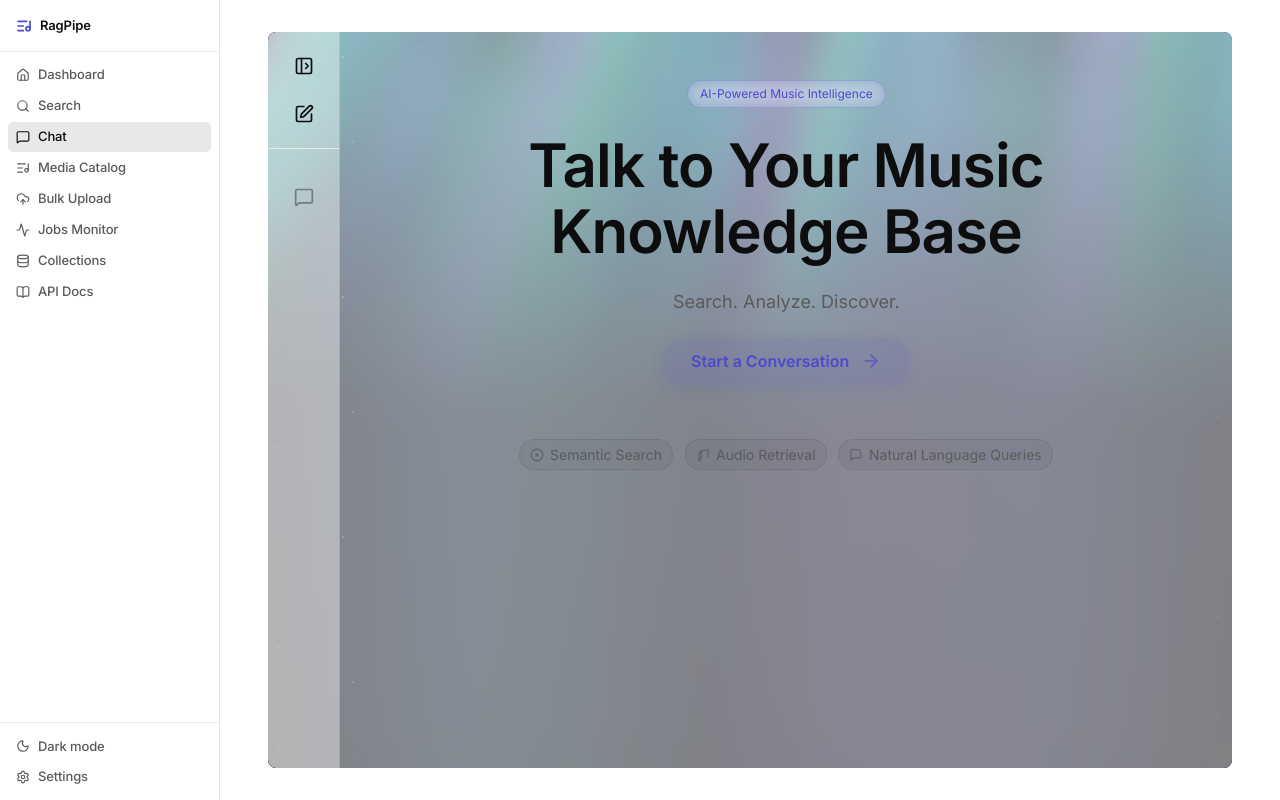
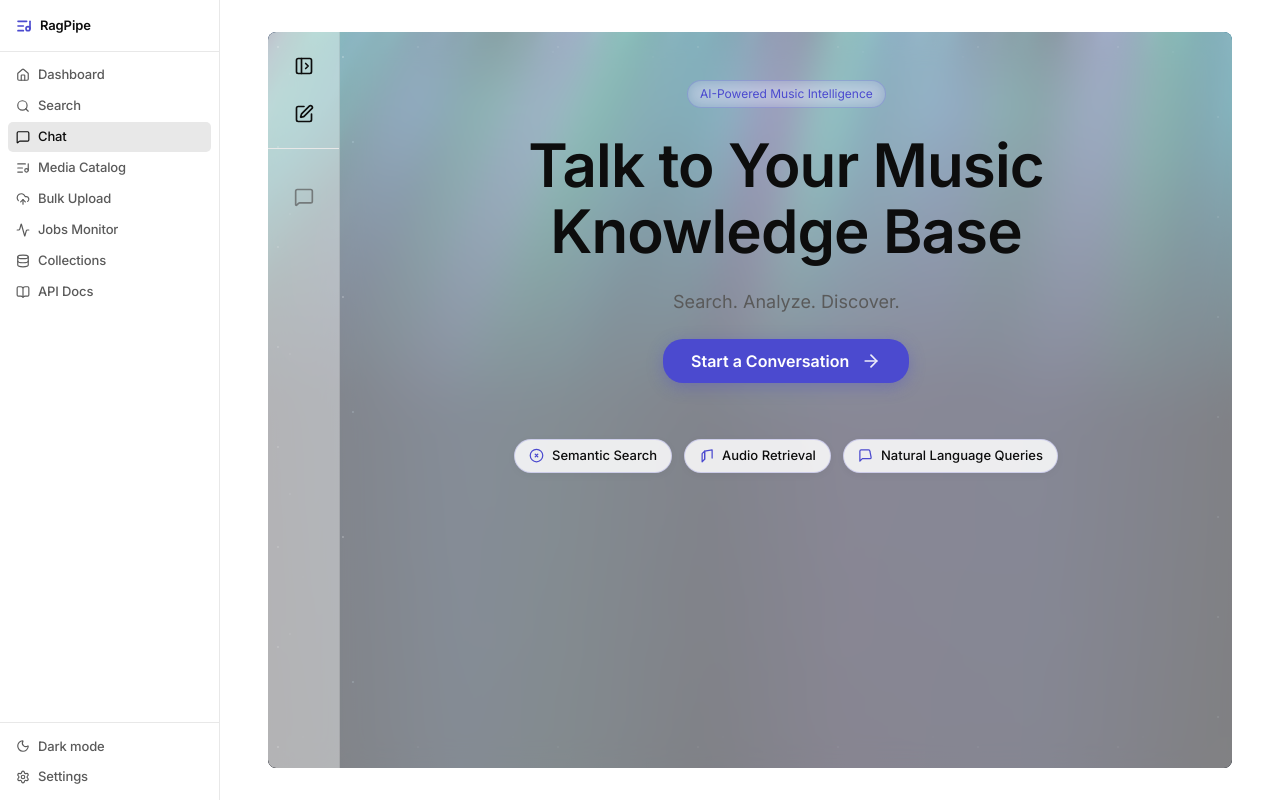
Before and after one commit to bedukumar/music-RAG, a React (Vite) app in the folder frontend/: page /chat in a window 1280 px wide. Built offline with nearby package versions, Linux system fonts and the light colour scheme.

Commit message:
saving some changes..

```diff
--- a/frontend/src/pages/Chat.css
+++ b/frontend/src/pages/Chat.css
@@ -562,29 +562,41 @@
 .chip {
   display: inline-flex;
   align-items: center;
-  gap: 6px;
-  background: rgba(255,255,255,0.05);
-  border: 1px solid rgba(255,255,255,0.1);
+  gap: 8px;
+  background: rgba(255, 255, 255, 0.06);
+  border: 1px solid rgba(255, 255, 255, 0.14);
   border-radius: 999px;
-  padding: 4px 10px;
-  font-size: 14px;
-  color: #fff;
-  backdrop-filter: blur(4px);
+  padding: 6px 14px;
+  font-size: 13px;
+  font-weight: 500;
+  color: var(--text-1);
+  backdrop-filter: blur(8px);
+  cursor: pointer;
   opacity: 0;
   transform: translateY(20px) scale(0.95);
   animation: chipFade 300ms forwards;
+  transition: transform var(--t-fast), background var(--t-fast), border-color var(--t-fast), color var(--t-fast), box-shadow var(--t-fast);
 }
 
 .chip:hover {
-  background: rgba(255,255,255,0.09);
-  transform: translateY(-2px) scale(1.01);
-  box-shadow: 0 0 8px rgba(255,255,255,0.3);
+  background: rgba(91, 91, 214, 0.15);
+  border-color: rgba(91, 91, 214, 0.45);
+  color: #ffffff;
+  transform: translateY(-2px) scale(1.02);
+  box-shadow: 0 4px 14px rgba(91, 91, 214, 0.25);
 }
 
 .chip-icon {
-  width: 14px;
-  height: 14px;
-  opacity: 0.8;
+  width: 15px;
+  height: 15px;
+  color: var(--accent);
+  flex-shrink: 0;
+  transition: transform var(--t-fast), color var(--t-fast);
+}
+
+.chip:hover .chip-icon {
+  color: #ffffff;
+  transform: scale(1.1);
 }
 
 .chip:nth-child(1) { animation-delay: 0ms; }
@@ -1359,29 +1371,50 @@
 
 /* ── CTA button ── */
 [data-theme="light"] .cta-button {
-  background: rgba(75, 74, 207, 0.1);
-  color: var(--accent);
-  box-shadow: 0 4px 14px rgba(75, 74, 207, 0.15);
+  background: var(--accent);
+  color: #ffffff;
+  box-shadow: 0 4px 16px rgba(75, 74, 207, 0.35);
 }
 
 [data-theme="light"] .cta-button:hover {
-  background: rgba(75, 74, 207, 0.16);
+  background: var(--accent-hover);
+  color: #ffffff;
+  box-shadow: 0 6px 20px rgba(75, 74, 207, 0.45);
   transform: translateY(-2px) scale(1.02);
+}
+
+[data-theme="light"] .cta-button .cta-arrow {
+  opacity: 0.9;
+}
+
+[data-theme="light"] .cta-button:hover .cta-arrow {
+  opacity: 1;
 }
 
 /* ── Capability chips ── */
 [data-theme="light"] .chip {
-  background: rgba(0, 0, 0, 0.04);
-  border: 1px solid rgba(0, 0, 0, 0.09);
-  color: var(--text-2);
-  backdrop-filter: none;
+  background: rgba(255, 255, 255, 0.85);
+  border: 1px solid rgba(75, 74, 207, 0.2);
+  color: var(--text-1);
+  box-shadow: 0 2px 8px rgba(0, 0, 0, 0.04);
+  backdrop-filter: blur(8px);
+}
+
+[data-theme="light"] .chip .chip-icon {
+  color: var(--accent);
 }
 
 [data-theme="light"] .chip:hover {
-  background: rgba(75, 74, 207, 0.07);
+  background: rgba(75, 74, 207, 0.08);
+  border-color: var(--accent);
   color: var(--accent);
-  box-shadow: 0 0 8px rgba(75, 74, 207, 0.15);
-  transform: translateY(-2px) scale(1.01);
+  box-shadow: 0 4px 14px rgba(75, 74, 207, 0.2);
+  transform: translateY(-2px) scale(1.02);
+}
+
+[data-theme="light"] .chip:hover .chip-icon {
+  color: var(--accent);
+  transform: scale(1.1);
 }
 
 /* ── Feature cards ── */
--- a/frontend/src/pages/Chat.tsx
+++ b/frontend/src/pages/Chat.tsx
@@ -104,17 +104,17 @@ const Chat: React.FC = () => {
             <p className="empty-subtitle">Search. Analyze. Discover.</p>
             <button className="cta-button" onClick={handleNewChat}>Start a Conversation <svg className="cta-arrow" width="20" height="20" viewBox="0 0 24 24" fill="none" stroke="currentColor" strokeWidth="2" strokeLinecap="round" strokeLinejoin="round"><path d="M5 12h14"/><path d="M12 5l7 7-7 7"/></svg></button>
             <div className="capability-chips">
-              <div className="chip">
-                <svg className="chip-icon" width="16" height="16" viewBox="0 0 24 24" fill="none" stroke="currentColor" strokeWidth="2" strokeLinecap="round" strokeLinejoin="round"><circle cx="12" cy="12" r="10"/><path d="M14 10l-4 4m0-4l4 4"/></svg>
-                Semantic Search
+              <div className="chip" onClick={handleNewChat} role="button" tabIndex={0} title="Start conversation with Semantic Search">
+                <svg className="chip-icon" width="15" height="15" viewBox="0 0 24 24" fill="none" stroke="currentColor" strokeWidth="2" strokeLinecap="round" strokeLinejoin="round"><circle cx="12" cy="12" r="10"/><path d="M14 10l-4 4m0-4l4 4"/></svg>
+                <span>Semantic Search</span>
               </div>
-              <div className="chip">
-                <svg className="chip-icon" width="16" height="16" viewBox="0 0 24 24" fill="none" stroke="currentColor" strokeWidth="2" strokeLinecap="round" strokeLinejoin="round"><path d="M9 18V5l12-2v13"/><polygon points="9 18 5 22 5 9 9 5"/></svg>
-                Audio Retrieval
+              <div className="chip" onClick={handleNewChat} role="button" tabIndex={0} title="Start conversation with Audio Retrieval">
+                <svg className="chip-icon" width="15" height="15" viewBox="0 0 24 24" fill="none" stroke="currentColor" strokeWidth="2" strokeLinecap="round" strokeLinejoin="round"><path d="M9 18V5l12-2v13"/><polygon points="9 18 5 22 5 9 9 5"/></svg>
+                <span>Audio Retrieval</span>
               </div>
-              <div className="chip">
-                <svg className="chip-icon" width="16" height="16" viewBox="0 0 24 24" fill="none" stroke="currentColor" strokeWidth="2" strokeLinecap="round" strokeLinejoin="round"><path d="M21 15a2 2 0 0 1-2 2H7l-4 4V5a2 2 0 0 1 2-2h12a2 2 0 0 1 2 2z"/></svg>
-                Natural Language Queries
+              <div className="chip" onClick={handleNewChat} role="button" tabIndex={0} title="Start conversation with Natural Language Queries">
+                <svg className="chip-icon" width="15" height="15" viewBox="0 0 24 24" fill="none" stroke="currentColor" strokeWidth="2" strokeLinecap="round" strokeLinejoin="round"><path d="M21 15a2 2 0 0 1-2 2H7l-4 4V5a2 2 0 0 1 2-2h12a2 2 0 0 1 2 2z"/></svg>
+                <span>Natural Language Queries</span>
               </div>
             </div>
           </div>
```
